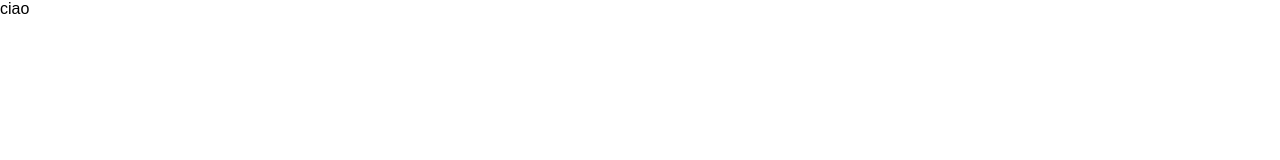
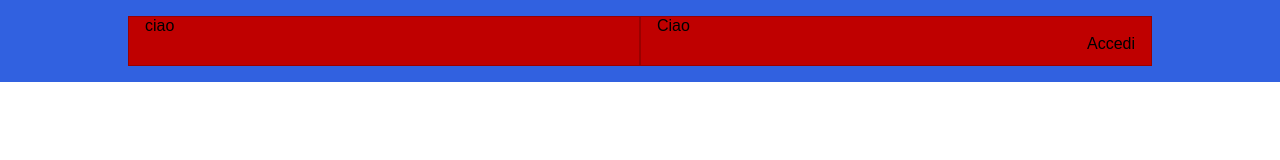
Before and after one commit to elepot87/htmlcss-discord, a plain HTML site: page index.html in a window 1280 px wide. Drawn offline with Linux system fonts and the light colour scheme.

Commit message:
first step for header

```diff
--- a/css/main.css
+++ b/css/main.css
@@ -7,3 +7,44 @@
 body {
   font-family: Arial, Helvetica, sans-serif;
 }
+
+/* Debug elements */
+.debug-box {
+  height: 50px;
+  background: rgba(0, 0, 0, 0.25);
+  border: 1px solid rgba(0, 0, 0, 0.2);
+  float: left;
+  min-width: 50%;
+}
+
+/* Utilities */
+
+.main-navigation .container {
+  margin: 0 auto;
+  background-color: red;
+  width: 80%;
+}
+
+.bg-blue {
+  background: #3161e0;
+}
+
+.clearfix::after {
+  display: table;
+  clear: both;
+  content: " ";
+}
+
+.py-16 {
+  padding-top: 16px;
+  padding-bottom: 16px;
+}
+
+.px-16 {
+  padding-right: 16px;
+  padding-left: 16px;
+}
+
+.btn {
+  float: right;
+}
--- a/index.html
+++ b/index.html
@@ -14,6 +14,20 @@
     />
   </head>
   <body>
-    ciao
+    <!-- Navigation Menù -->
+    <nav class="main-navigation bg-blue py-16">
+      <div class="container clearfix">
+        <div class="debug-box px-16 small">ciao</div>
+        <div class="debug-box px-16 big">
+          <div class="text">Ciao</div>
+          <div class="btn">Accedi</div>
+        </div>
+      </div>
+    </nav>
+    <!-- Main content -->
+    <main>
+      <!-- Section Hero -->
+      <section class="hero"></section>
+    </main>
   </body>
 </html>
```
